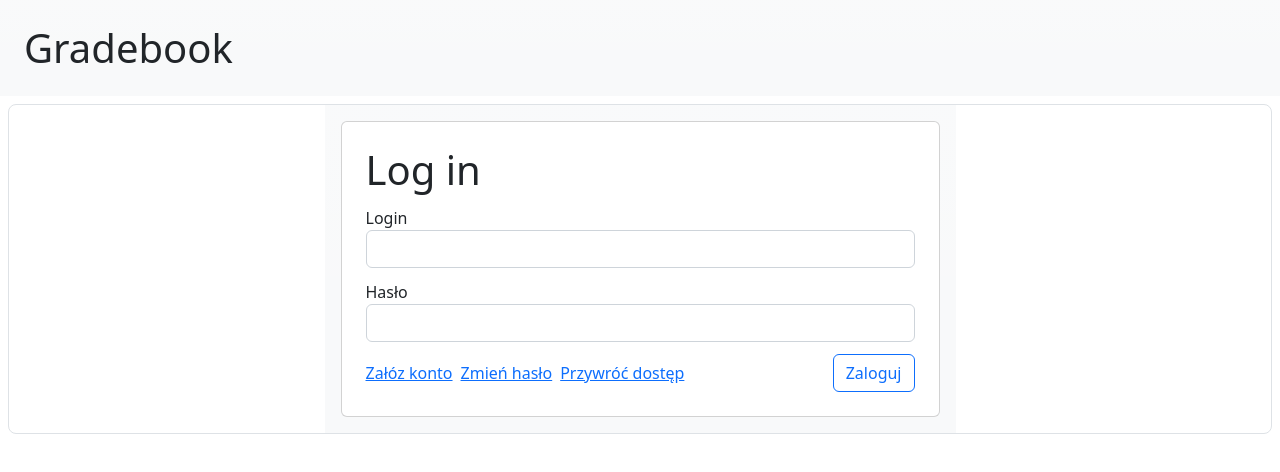
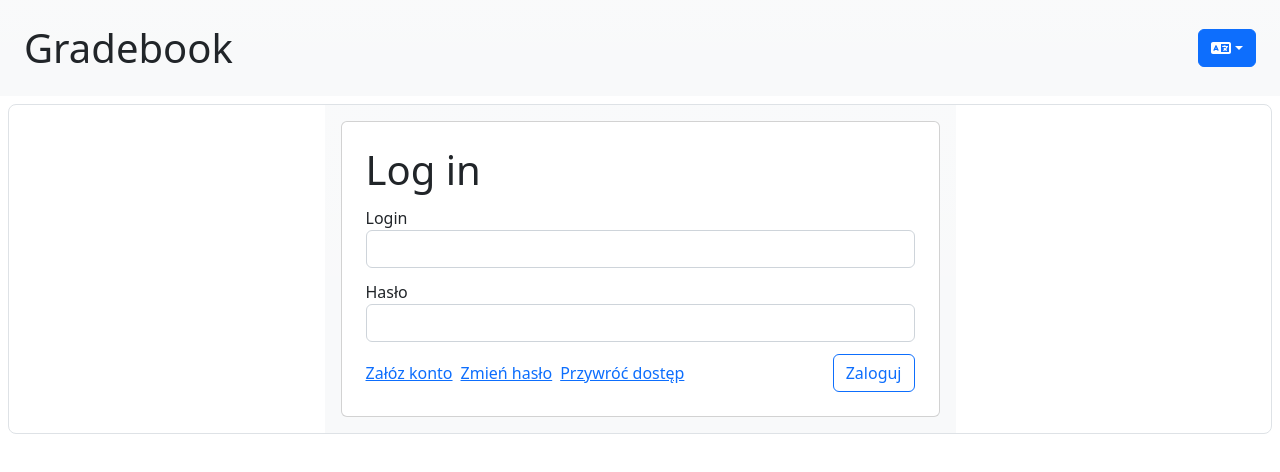
Before and after one commit to ra11p0/gradebook, a React (Create React App) app in the folder frontend/: page / in a window 1280 px wide. Shown: the top 472 px of the page. Built offline with nearby package versions, Linux system fonts and the light colour scheme.

Commit message:
added localization foundation

```diff
--- a/frontend/package.json
+++ b/frontend/package.json
@@ -3,6 +3,9 @@
   "version": "0.1.0",
   "private": true,
   "dependencies": {
+    "@fortawesome/fontawesome-svg-core": "^6.1.2",
+    "@fortawesome/free-solid-svg-icons": "^6.1.2",
+    "@fortawesome/react-fontawesome": "^0.2.0",
     "@reduxjs/toolkit": "^1.8.4",
     "@testing-library/jest-dom": "^5.16.5",
     "@testing-library/react": "^13.3.0",
--- a/frontend/src/Components/Shared/Header.tsx
+++ b/frontend/src/Components/Shared/Header.tsx
@@ -1,4 +1,8 @@
+import { faLanguage } from '@fortawesome/free-solid-svg-icons';
+import { FontAwesomeIcon } from '@fortawesome/react-fontawesome';
 import React from 'react';
+import { Dropdown } from 'react-bootstrap';
+import { withTranslation } from 'react-i18next';
 import { connect } from 'react-redux';
 import { Link } from 'react-router-dom';
 import { logOut } from '../../Actions/Account/accountActions';
@@ -17,7 +21,8 @@ const mapDispatchToProps = (dispatch: any) => ({
 interface HeaderProps{
     isLoggedIn?: boolean;
     logOutHandler?: ()=>void;
-    username: string
+    username: string,
+    i18n: any;
 }
 
 interface HeaderState{
@@ -35,6 +40,7 @@ class Header extends React.Component<HeaderProps, HeaderState>{
         this.props.logOutHandler!();
     }
     render(): React.ReactNode {
+        const { i18n } = this.props;
         return (
             <header className='p-4 bg-light bg-gradient'>
                 <div className='d-flex justify-content-between'>
@@ -50,6 +56,16 @@ class Header extends React.Component<HeaderProps, HeaderState>{
                             <a className='btn btn-outline-primary' onClick={() => this.logOut()}> Log out</a>
                         </div>
                     }
+                    <Dropdown>
+                        <Dropdown.Toggle>
+                            <FontAwesomeIcon icon={faLanguage}/>
+                        </Dropdown.Toggle>
+                        <Dropdown.Menu>
+                            <Dropdown.Item onClick={()=>i18n.changeLanguage('pl')}>Polish</Dropdown.Item>
+                            <Dropdown.Item onClick={()=>i18n.changeLanguage('en')}>English</Dropdown.Item>
+                        </Dropdown.Menu>
+                    </Dropdown>
+
                     </div>
                 </div>
             </header>
@@ -57,4 +73,4 @@ class Header extends React.Component<HeaderProps, HeaderState>{
     }
 }
 
-export default connect(mapStateToProps, mapDispatchToProps)(Header);
+export default withTranslation()(connect(mapStateToProps, mapDispatchToProps)(Header));
```
